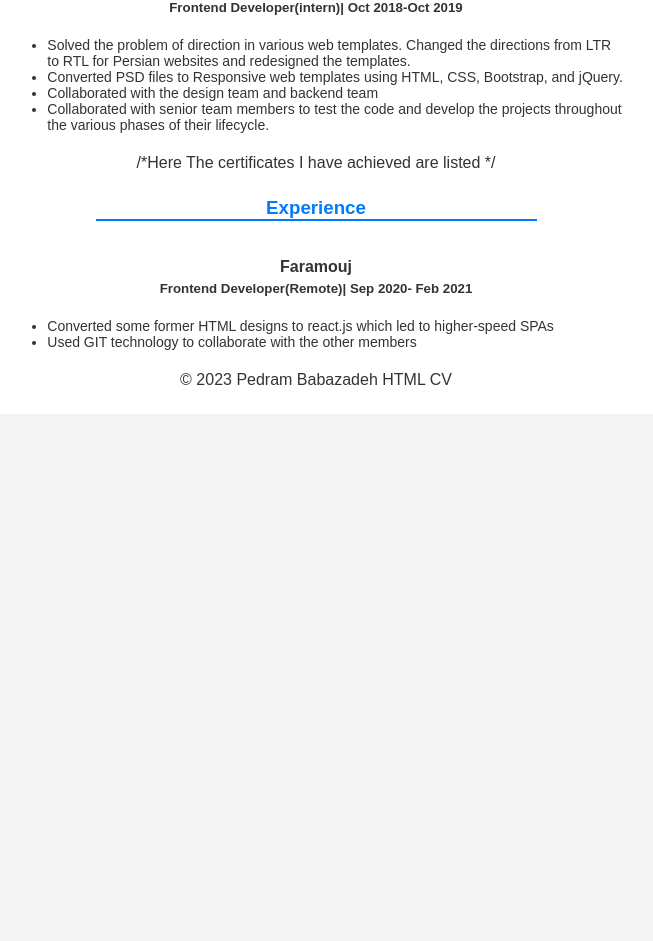
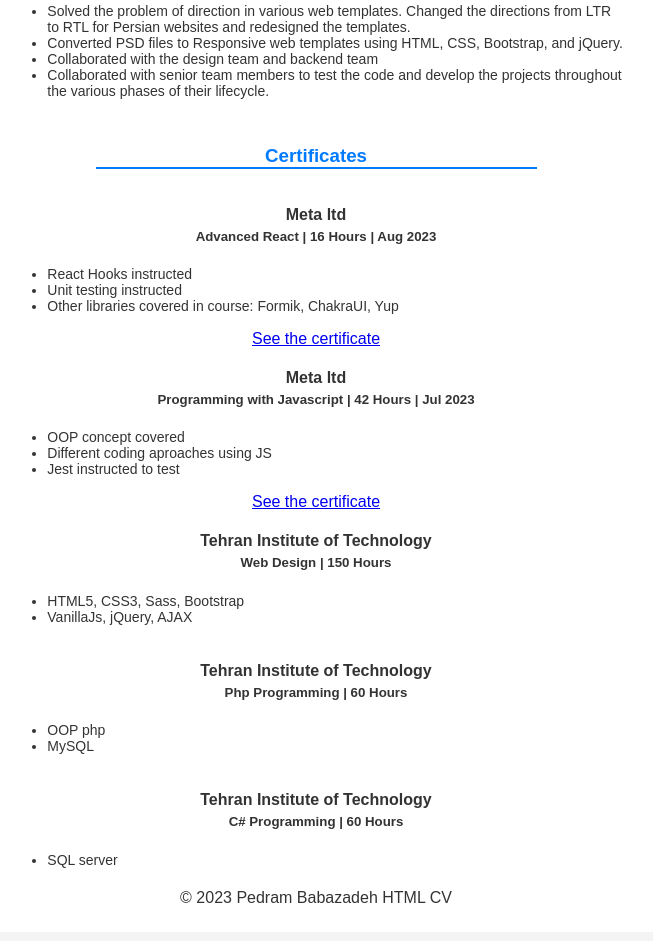
Before and after one commit to pedrambabazadeh/mycv2023, a plain HTML site: page HTMLCV.html in a window 1280 px wide. Shown: the part 659-1600 px from the top of the page, without its empty margins (324-977 px from the left). Before the commit the page ends 1083 px from the top, so only its background shows below. Drawn offline with Linux system fonts and the light colour scheme.

Commit message:
Experiences added and link included

```diff
--- a/HTMLCV.html
+++ b/HTMLCV.html
@@ -74,7 +74,7 @@
     display: grid;
     grid-template-columns: 1fr 1fr 1fr 1fr 1fr 1fr;
     gap: 15px;
-    padding: 0;
+    padding: 0 15px;;
    }
 
    .ul-container > li
@@ -174,7 +174,7 @@
 
     <main>
       <section title="Skills section" class="skills-sec">
-        <h3 lang="eng"> Skills</h3>
+        <h3 lang="en"> Skills</h3>
         <h3 lang="fa"> مهارت‌ها</h3>
         <ul class="ul-container">
           <li title="HTML5 Skill"> HTML5</li>
@@ -189,6 +189,7 @@
           <li title="jQuery Skill"> jQuery </li>
           <li title="Bootstrap Skill"> Bootstrap</li>
           <li title="Sass Skill">Sass</li>
+          <li title="Gulp Skill">Gulp</li>
           <li title="CI-CD Skill">CI/CD</li>
           <li title="WCAG Principles Skill">WCAG</li>
           <li title="Agile Scrum Skill">Agile/ Scrum</li>
@@ -196,12 +197,12 @@
         </ul>
       </section>
 
-/* Here I have listed my Experience*/
+<!-- Here I have listed my Experience -->
 
       <section title="Experiences section">
-        <h3 lang="eng">Experience</h3>
+        <h3 lang="en">Experience</h3>
         <h3 lang="fa">تجربه‌ها</h3>
-        <div lang="eng" class="container experience-container">
+        <div lang="en" class="container experience-container">
           <div class="experience">
             <h4>Faramouj</h4>
             <h5>Frontend Developer(Remote)| Sep 2020- Feb 2021</h5>
@@ -243,23 +244,62 @@
         </div>
       </section>
 
-/*Here The certificates I have achieved are listed */
+<!--Here The certificates I have achieved are listed -->
 
       <section title="Experiences section">
-        <h3 lang="eng">Experience</h3>
-        <h3 lang="fa">مهارت‌ها</h3>
-        <div lang="eng" class="container experience-container">
+        <h3 lang="en">Certificates</h3>
+        <h3 lang="fa">مدارک</h3>
+        <div lang="en" class="container experience-container">
           <div class="experience">
-            <h4>Faramouj</h4>
-            <h5>Frontend Developer(Remote)| Sep 2020- Feb 2021</h5>
+            <h4>Meta ltd</h4>
+            <h5>Advanced React | 16 Hours | Aug 2023
+            </h5>
             <ul class="achievements">
-              <li>Converted some former HTML designs to react.js which led to
-                higher-speed SPAs</li>
-              <li>Used GIT technology to collaborate with the other members</li>
+              <li>React Hooks instructed</li>
+              <li>Unit testing instructed</li>
+              <li>Other libraries covered in course: Formik, ChakraUI, Yup </li>
+            </ul>
+            <a class="certificate-link" href="#"> See the certificate</a>
+          </div>
+          <div class="experience">
+            <h4>Meta ltd</h4>
+            <h5>Programming with Javascript | 42 Hours | Jul 2023
+            </h5>
+            <ul class="achievements">
+              <li>OOP concept covered</li>
+              <li>Different coding aproaches using JS</li>
+              <li>Jest instructed to test</li>
+            </ul>
+            <a class="certificate-link" href="#"> See the certificate</a>
+          </div>
+          <div class="experience">
+            <h4>Tehran Institute of Technology</h4>
+            <h5>Web Design | 150 Hours
+            </h5>
+            <ul class="achievements">
+              <li>HTML5, CSS3, Sass, Bootstrap</li>
+              <li>VanillaJs, jQuery, AJAX</li>
             </ul>
           </div>
-         </div>
-         </section>
+          <div class="experience">
+          <h4>Tehran Institute of Technology</h4>
+          <h5>Php Programming | 60 Hours
+          </h5>
+          <ul class="achievements">
+            <li>OOP php</li>
+            <li>MySQL</li>
+          </ul>
+        </div>
+        <div class="experience">
+          <h4>Tehran Institute of Technology</h4>
+          <h5>C# Programming | 60 Hours
+          </h5>
+          <ul class="achievements">
+            <li>SQL server</li>
+          </ul>
+        </div>
+      </div>
+   </section>
 
     </main>
 
```
